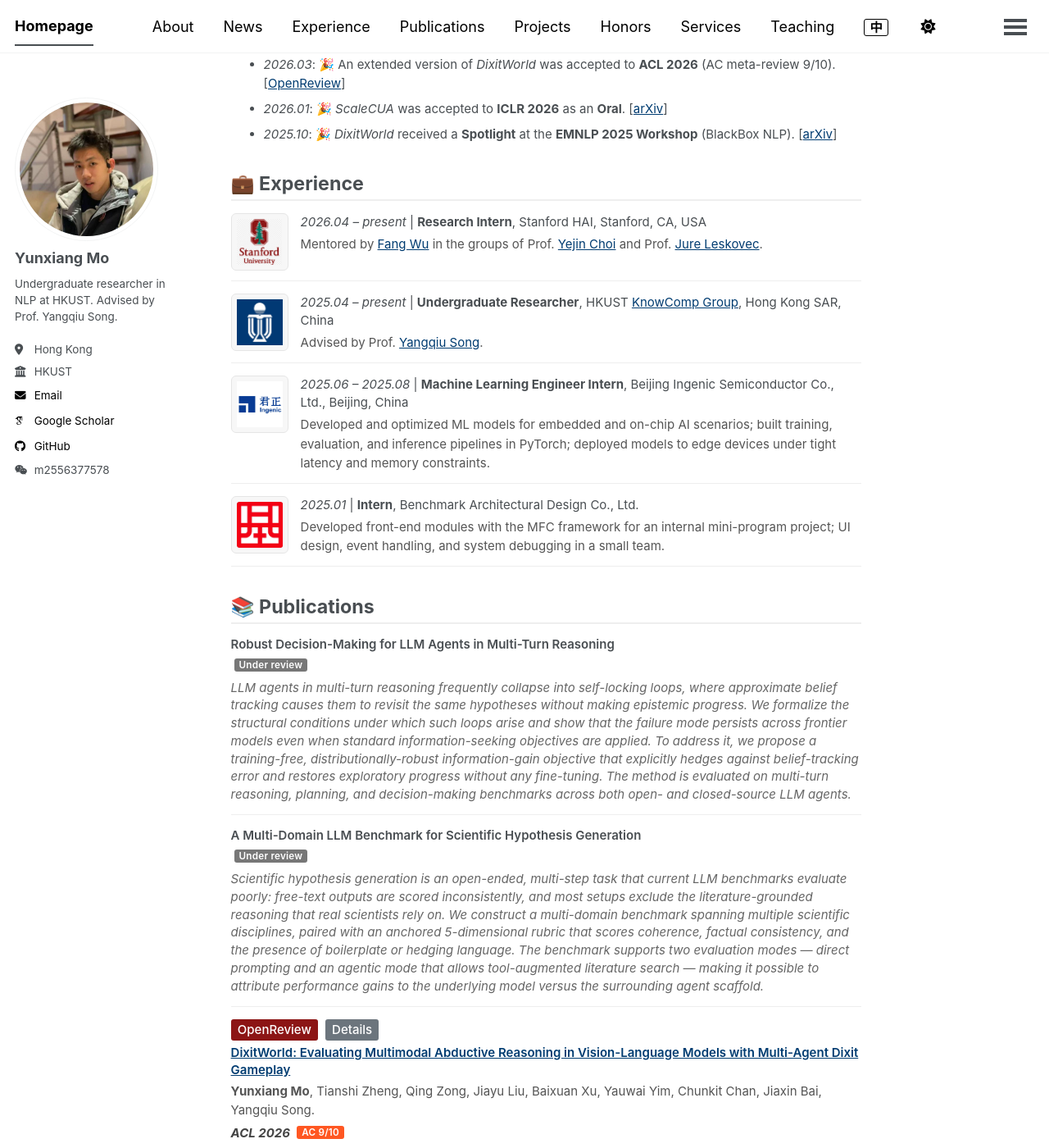
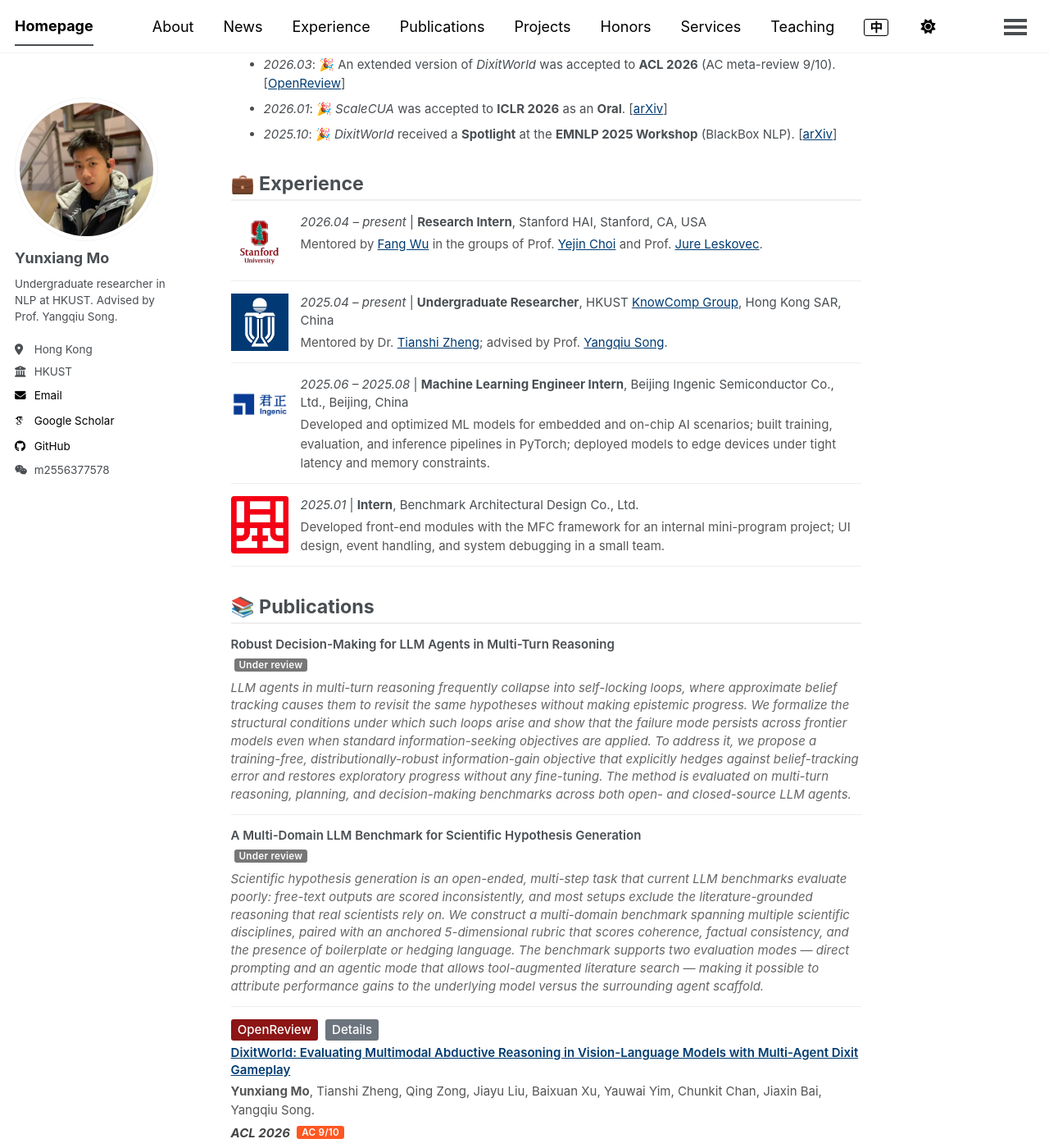
Before and after one commit to moyunxiang/moyunxiang.github.io, a Jekyll site: the page built from _pages/about.md, in a window 1280 px wide and 1400 px high, scrolled down 436 px. Shown: the whole window at 82% size. Built offline with Jekyll 4.4.1, drawn with Linux system fonts in a browser that asks for light colours; some web fonts are replaced; a script bundle is joined from its source files by our own code; library files that are not in the unit come from our copies.

Commit message:
Use stanford.jpeg; remove logo frame (no bg/border/padding); HKUST mentored by Tianshi Zheng + advised by Yangqiu Song with links

```diff
--- a/_includes/head/custom.html
+++ b/_includes/head/custom.html
@@ -218,22 +218,14 @@
     width: 70px;
     height: 70px;
     object-fit: contain;
-    background: #f7f7f7;
-    border-radius: 6px;
-    padding: 6px;
-    border: 1px solid #e5e5e5;
   }
   .exp-text { flex: 1; min-width: 0; }
   .exp-meta { margin: 0 0 0.3em 0 !important; line-height: 1.45; }
   .exp-desc { margin: 0 !important; color: #555; font-size: 0.93em; line-height: 1.55; }
-  html[data-theme="dark"] .exp-logo {
-    background: #f0f0f0;   /* keep light so logos don't disappear */
-    border-color: #5a5a5a;
-  }
   html[data-theme="dark"] .exp-desc { color: #c0c0c0; }
   html[data-theme="dark"] .exp-item { border-bottom-color: #5a5a5a; }
   @media (max-width: 600px) {
-    .exp-logo { flex: 0 0 50px; width: 50px; height: 50px; padding: 4px; }
+    .exp-logo { flex: 0 0 50px; width: 50px; height: 50px; }
   }
 
   @media (max-width: 600px) {
--- a/_pages/about.md
+++ b/_pages/about.md
@@ -29,7 +29,7 @@
 ======
 
 <div class="exp-item">
-  <img class="exp-logo" src="/images/logos/stanford.png?v=2" alt="Stanford">
+  <img class="exp-logo" src="/images/logos/stanford.jpeg?v=3" alt="Stanford">
   <div class="exp-text">
     <p class="exp-meta"><em>2026.04 – present</em> | <strong>Research Intern</strong>, Stanford HAI, Stanford, CA, USA</p>
     <p class="exp-desc">Mentored by <a href="https://smiles724.github.io/">Fang Wu</a> in the groups of Prof. <a href="https://yejinc.github.io/">Yejin Choi</a> and Prof. <a href="https://cs.stanford.edu/~jure/">Jure Leskovec</a>.</p>
@@ -40,7 +40,7 @@
   <img class="exp-logo" src="/images/logos/hkust.png?v=2" alt="HKUST KnowComp">
   <div class="exp-text">
     <p class="exp-meta"><em>2025.04 – present</em> | <strong>Undergraduate Researcher</strong>, HKUST <a href="https://github.com/HKUST-KnowComp">KnowComp Group</a>, Hong Kong SAR, China</p>
-    <p class="exp-desc">Advised by Prof. <a href="https://www.cse.ust.hk/~yqsong/">Yangqiu Song</a>.</p>
+    <p class="exp-desc">Mentored by Dr. <a href="https://stonetzheng.github.io/">Tianshi Zheng</a>; advised by Prof. <a href="https://www.cse.ust.hk/~yqsong/">Yangqiu Song</a>.</p>
   </div>
 </div>
 
```
Also changed, not shown: _pages/about-zh.md (+2 -2 lines), images/logos/stanford.jpeg (added), images/logos/stanford.png (deleted).
